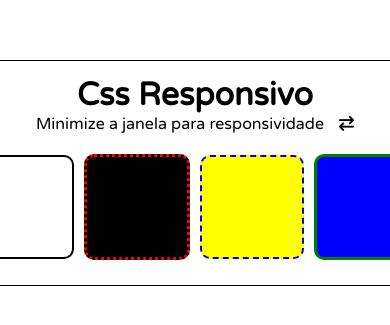
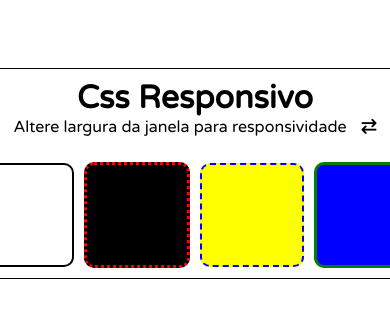
Before and after one commit to Zubizeru/ti113_frontend, a plain HTML site: page responsivo.html in a window 390 px wide. Shown: the part 249-574 px from the top of the page. Drawn offline with Linux system fonts and the light colour scheme.

Commit message:
feat: Arrumando css responsivo

```diff
--- a/css/responsivo.css
+++ b/css/responsivo.css
@@ -23,7 +23,7 @@ body {
 }
 
 #txt_cssresponsivo {
-    margin-bottom: 10px;
+    margin-bottom: 15px;
 }
 
 #corpo {
@@ -33,7 +33,7 @@ body {
     justify-content: center;
     border-radius: 10px;
     border: 1px solid black;
-    padding: 15px 0px 15px 0px;
+    padding-top: 10px;
 }
 
 #quadrados_em_linha {
--- a/responsivo.html
+++ b/responsivo.html
@@ -12,7 +12,7 @@
 <body>
     <main id="corpo">
         <h1>Css Responsivo</h1>
-        <p id="txt_cssresponsivo">Minimize a janela para responsividade<i class="fa-solid fa-arrow-right-arrow-left arrows"></i></p>
+        <p id="txt_cssresponsivo">Altere largura da janela para responsividade<i class="fa-solid fa-arrow-right-arrow-left arrows"></i></p>
         <div id="quadrados_em_linha">
             <div id="quadrado1"></div>
             <div id="quadrado2"></div>
```
